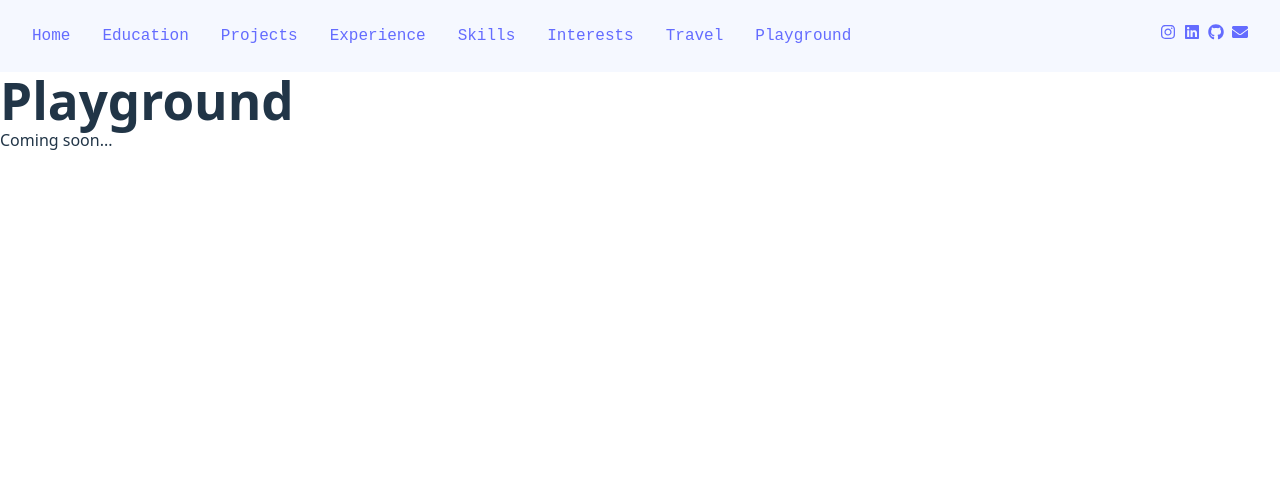
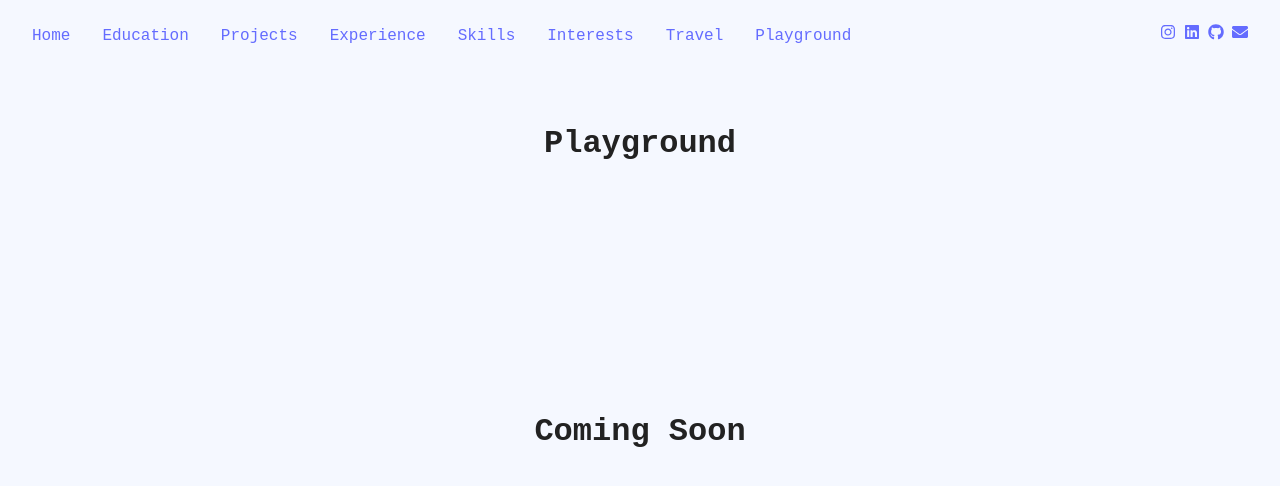
Before and after one commit to HelloPyunny/HelloPyunny, a React (Vite) app: page /playground in a window 1280 px wide. Shown: the top 486 px of the page. Built offline with nearby package versions, Linux system fonts and the light colour scheme.

Commit message:
Created playground page

```diff
--- a/src/pages/Playground.jsx
+++ b/src/pages/Playground.jsx
@@ -1,8 +1,35 @@
+import styled from "styled-components";
+
+const Container = styled.div`
+  min-height: 100vh;
+  background: #f5f8ff;
+  padding: 48px 0;
+  display: flex;
+  flex-direction: column;
+  align-items: center;
+`;
+
+const ContentWrapper = styled.div`
+  width: 100%;
+  max-width: 1200px;
+  padding: 0 20px;
+  box-sizing: border-box;
+`;
+
+const Title = styled.h2`
+  font-size: 2rem;
+  margin-bottom: 32px;
+  font-family: 'Fira Mono', monospace;
+  color: #222;
+  text-align: center;
+`;
+
 export default function Playground() {
   return (
-    <div>
-      <h1>Playground</h1>
-      <p>Coming soon...</p>
-    </div>
+    <Container>
+      <ContentWrapper>
+        <Title>Playground <br /><br /><br /><br /><br /><br />Coming Soon</Title>
+      </ContentWrapper>
+    </Container>
   );
 }
```
